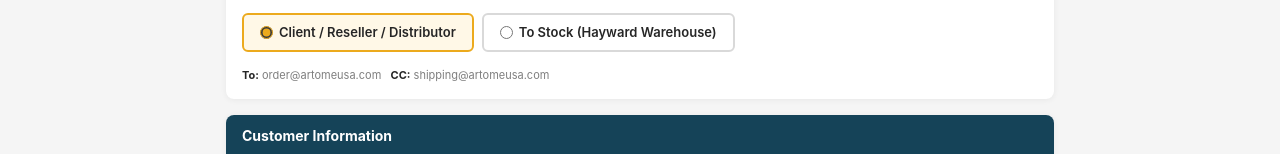
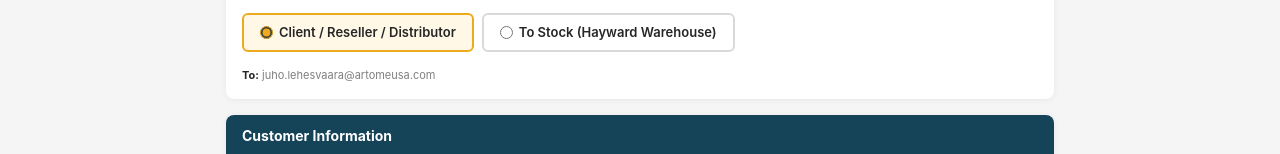
Before and after one commit to juholehesvaara/artome-order-form, a plain HTML site: page index.html in a window 1280 px wide. Shown: the part 174-328 px from the top of the page. Drawn offline with Linux system fonts and the light colour scheme.

Commit message:
Test mode: route all emails to juho.lehesvaara@artomeusa.com

```diff
--- a/index.html
+++ b/index.html
@@ -268,8 +268,8 @@ table.products .col-subtotal{width:85px}
 const REGIONS = {
   us: {
     label: 'Artome USA',
-    email: 'order@artomeusa.com',
-    cc: 'shipping@artomeusa.com',
+    email: 'juho.lehesvaara@artomeusa.com',
+    cc: '',
     footer: 'Artome USA LLC \u00b7 680 S. Cache St. 100-7043 \u00b7 Jackson WY 83001 \u00b7 USA',
     hasWarehouse: true,
     warehouseAddress: {shipName:'Artome USA LLC',shipContact:'',shipStreet:'31101 Wiegman Rd',shipCity:'Hayward',shipState:'CA',shipZip:'94544',shipCountry:'United States'},
@@ -278,7 +278,7 @@ const REGIONS = {
   },
   eu: {
     label: 'Artome Europe',
-    email: 'order@artome.fi',
+    email: 'juho.lehesvaara@artomeusa.com',
     cc: '',
     footer: 'Artome Oy \u00b7 Syrj\u00e4l\u00e4ntie 81 \u00b7 19110 Heinola \u00b7 Finland',
     hasWarehouse: false,
```
